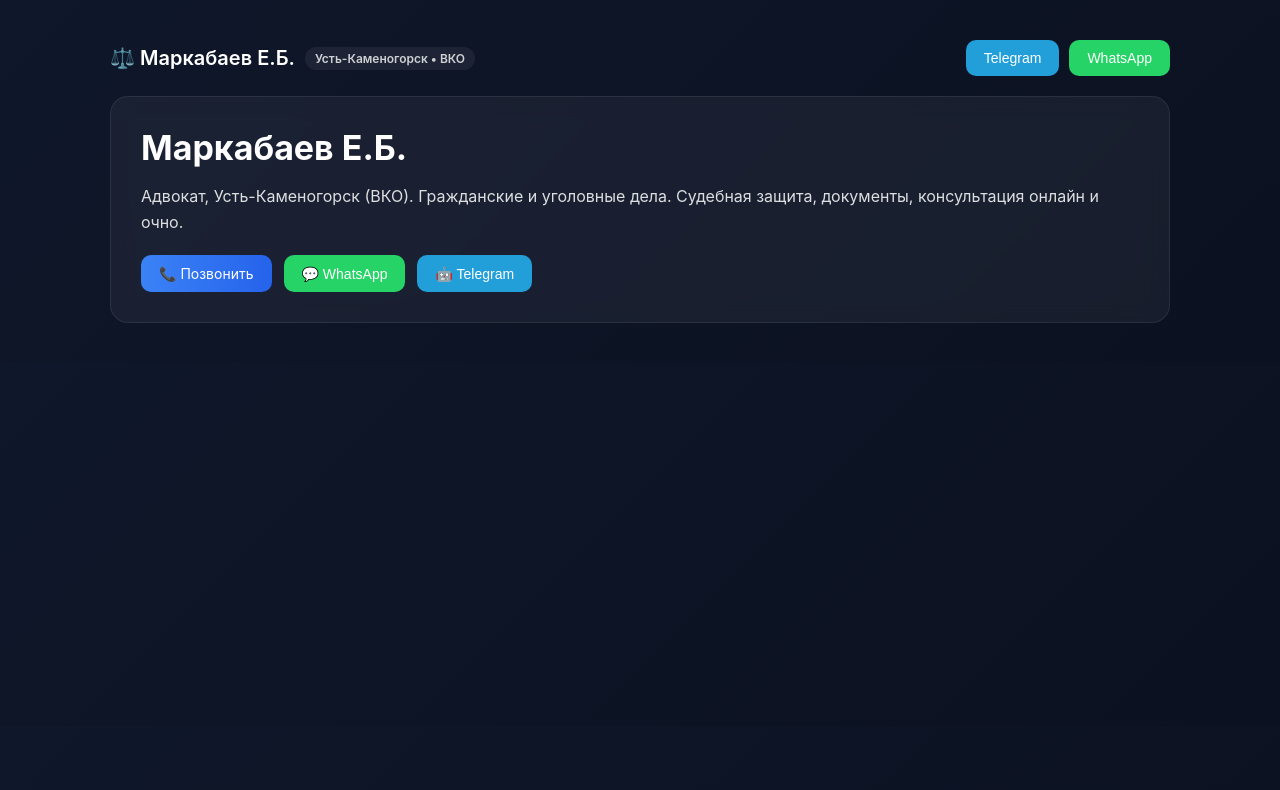
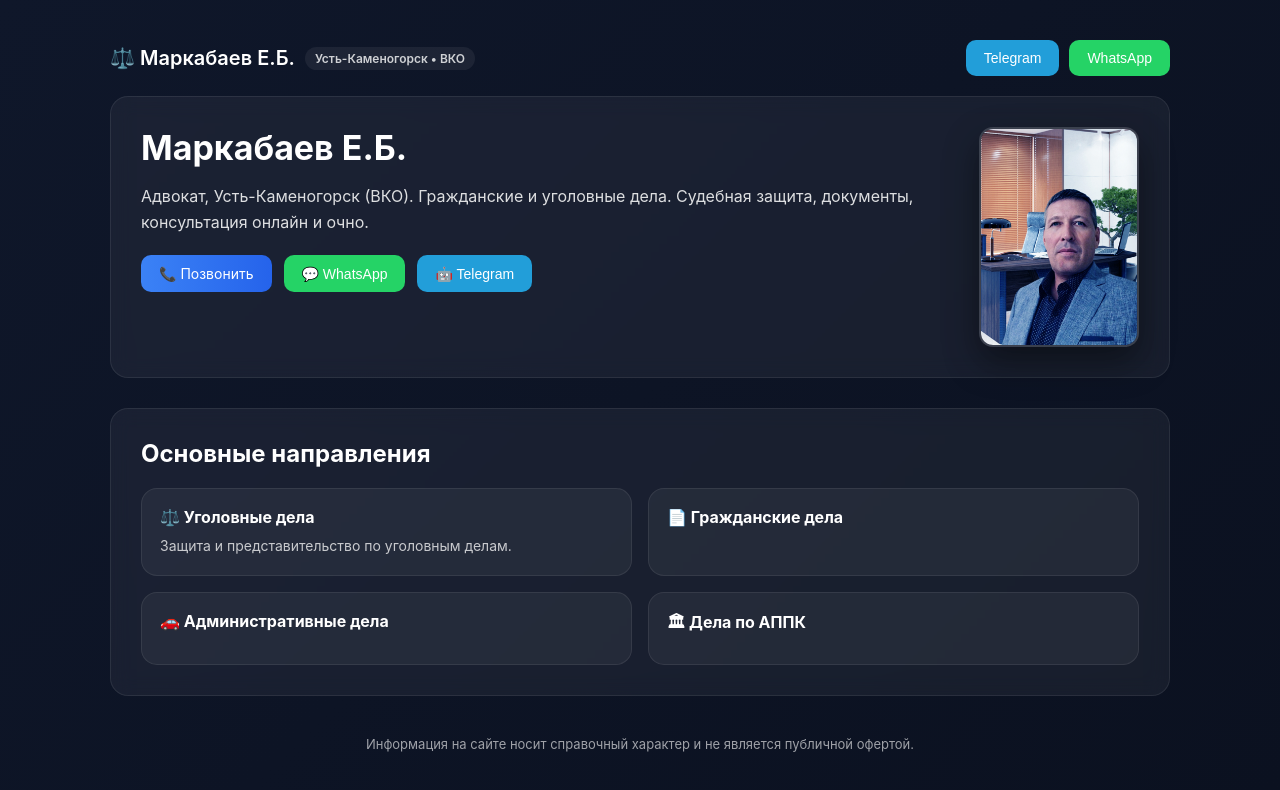
Before and after one commit to markabaever-debug/advokat_vko, a Next.js app: page / in a window 1280 px wide. Shown: the top 790 px of the page. Built offline with nearby package versions, Linux system fonts and the light colour scheme.

Commit message:
Update page.tsx

```diff
--- a/app/page.tsx
+++ b/app/page.tsx
@@ -26,44 +26,41 @@ export default function Home() {
   const phoneCall = "+77775430791";
   const waNumber = "77775430791";
 
-  const waText = encodeURIComponent("Здравствуйте! Нужна консультация адвоката");
+  const waText = encodeURIComponent(
+    "Здравствуйте! Нужна консультация адвоката"
+  );
   const waLink = `https://wa.me/${waNumber}?text=${waText}`;
   const tgLink = "https://t.me/ai_advokat_kz_bot";
 
-  // ===============================
-  // TRACKING LAYER (архитектурно правильно)
-  // ===============================
+  // ================= TRACKING =================
 
-  const trackEvent = (eventName: string) => {
-    if (typeof window !== "undefined" && window.dataLayer) {
-      window.dataLayer.push({
-        event: eventName,
-      });
+  const pushEvent = (eventName: string) => {
+    if (typeof window !== "undefined") {
+      window.dataLayer = window.dataLayer || [];
+      window.dataLayer.push({ event: eventName });
     }
   };
 
-  const trackAndRedirect = (eventName: string, url: string) => {
-    trackEvent(eventName);
-
-    // Даём GTM 300мс на отправку
+  const trackAndOpen = (eventName: string, url: string) => {
+    pushEvent(eventName);
     setTimeout(() => {
-      window.open(url, "_blank");
-    }, 300);
+      window.open(url, "_blank", "noopener,noreferrer");
+    }, 250);
   };
 
   const handlePhoneClick = () => {
-    trackEvent("lead_phone_click");
+    pushEvent("lead_phone_click");
   };
 
   const handleWhatsAppClick = () => {
-    trackAndRedirect("lead_whatsapp_click", waLink);
+    trackAndOpen("lead_whatsapp_click", waLink);
   };
 
   const handleTelegramClick = () => {
-    trackAndRedirect("lead_telegram_click", tgLink);
+    trackAndOpen("lead_telegram_click", tgLink);
   };
 
-  // ===============================
+  // ================= DOCUMENTS =================
 
   const docs: DocItem[] = useMemo(
     () => [
@@ -129,12 +126,14 @@ export default function Home() {
     if (openIndex !== null)
       window.addEventListener("keydown", onKeyDown);
 
-    return () =>
-      window.removeEventListener("keydown", onKeyDown);
+    return () => window.removeEventListener("keydown", onKeyDown);
   }, [openIndex]);
+
+  // ================= RENDER =================
 
   return (
     <main className="container">
+      {/* HEADER */}
       <header className="nav">
         <div className="brand">
           ⚖️ {shortName}
@@ -153,14 +152,22 @@ export default function Home() {
         </div>
       </header>
 
+      {/* HERO */}
       <section className="panel" style={{ marginTop: 20 }}>
-        <div style={{ display: "flex", gap: 30, alignItems: "flex-start", flexWrap: "wrap" }}>
+        <div
+          style={{
+            display: "flex",
+            gap: 30,
+            alignItems: "flex-start",
+            flexWrap: "wrap",
+          }}
+        >
           <div style={{ flex: 1, minWidth: 260 }}>
             <h1 className="h1">{shortName}</h1>
 
             <p className="sub">
-              Адвокат, {city} ({region}). Гражданские и уголовные дела. Судебная защита,
-              документы, консультация онлайн и очно.
+              Адвокат, {city} ({region}). Гражданские и уголовные дела.
+              Судебная защита, документы, консультация онлайн и очно.
             </p>
 
             <div className="ctaRow" style={{ marginTop: 20 }}>
@@ -181,8 +188,60 @@ export default function Home() {
               </button>
             </div>
           </div>
+
+          <div
+            style={{
+              width: 160,
+              height: 220,
+              borderRadius: 14,
+              overflow: "hidden",
+              border: "2px solid rgba(255,255,255,0.15)",
+              boxShadow: "0 15px 35px rgba(0,0,0,0.45)",
+              flexShrink: 0,
+            }}
+          >
+            <img
+              src="/me.jpg"
+              alt="Адвокат Маркабаев Е.Б."
+              style={{ width: "100%", height: "100%", objectFit: "cover" }}
+            />
+          </div>
         </div>
       </section>
+
+      {/* SERVICES */}
+      <section className="panel" style={{ marginTop: 30 }}>
+        <h2 className="h2">Основные направления</h2>
+
+        <div className="servicesGrid" style={{ marginTop: 20 }}>
+          <Link
+            href="/ugolovnyj-advokat-ust-kamenogorsk"
+            className="serviceCard"
+          >
+            <h3 className="serviceCardTitle">⚖️ Уголовные дела</h3>
+            <p className="serviceCardText">
+              Защита и представительство по уголовным делам.
+            </p>
+          </Link>
+
+          <div className="serviceCard">
+            <h3 className="serviceCardTitle">📄 Гражданские дела</h3>
+          </div>
+
+          <div className="serviceCard">
+            <h3 className="serviceCardTitle">🚗 Административные дела</h3>
+          </div>
+
+          <div className="serviceCard">
+            <h3 className="serviceCardTitle">🏛 Дела по АППК</h3>
+          </div>
+        </div>
+      </section>
+
+      <footer style={{ marginTop: 40, opacity: 0.6, fontSize: 13 }}>
+        Информация на сайте носит справочный характер и не является публичной
+        офертой.
+      </footer>
     </main>
   );
 }
```
